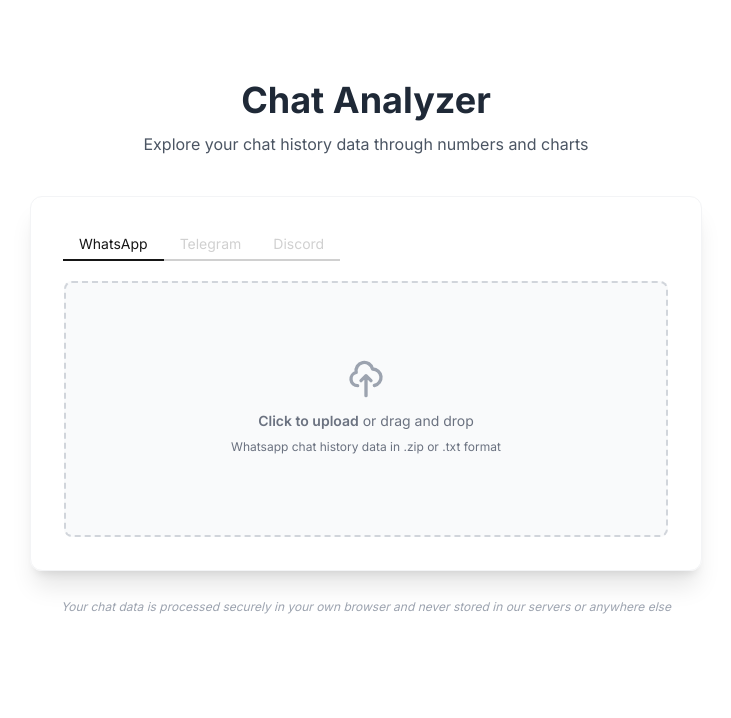
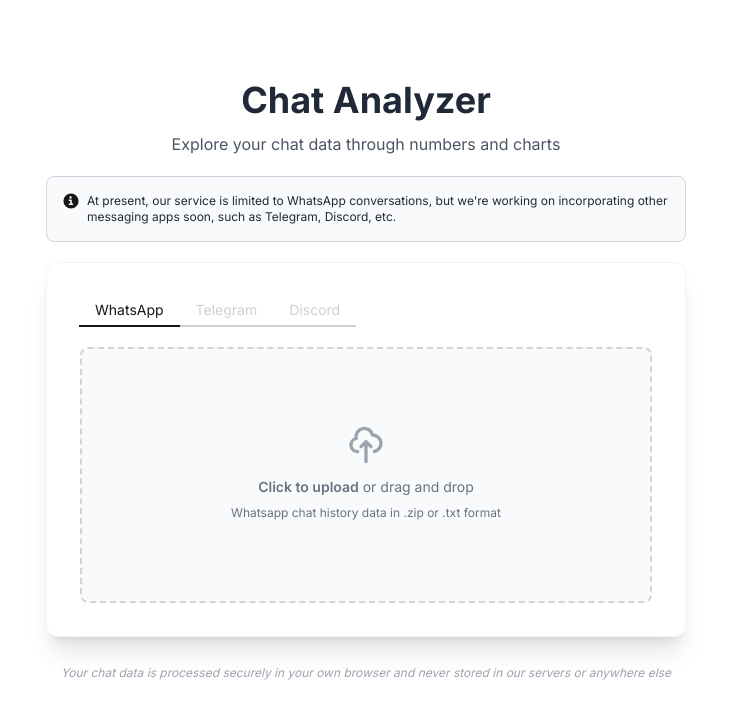
Before and after one commit to dzakyputra/whatsapp-analyzer, a Next.js app: page / in a window 1280 px wide. Shown: the top 718 px of the page, without its empty margins (274-1005 px from the left). Built offline with nearby package versions, Linux system fonts and the light colour scheme.

Commit message:
add callout

```diff
--- a/src/app/page.tsx
+++ b/src/app/page.tsx
@@ -627,18 +627,31 @@ export default function Home() {
         Chat Analyzer
       </h1>
       <p className="mt-3 text-gray-600">
-        Explore your chat history data through numbers and charts
+        Explore your chat data through numbers and charts
       </p>
     </div>
 
     {/* Upload Box */}
     {isVisibleUploadBox ?
 
-      (<div className="mt-10 max-w-3xl w-full mx-auto px-4">
+      (<div className="mt-5 max-w-2xl w-full mx-auto px-4">
+
+        {/* Callout */}
+        <div id="alert-additional-content-5" className="p-4 border border-gray-300 rounded-lg bg-gray-50 mb-5 text-xs" role="alert">
+          <div className="flex">
+            <svg className="flex-shrink-0 w-4 h-4 me-2 " aria-hidden="true" xmlns="http://www.w3.org/2000/svg" fill="currentColor" viewBox="0 0 20 20">
+              <path d="M10 .5a9.5 9.5 0 1 0 9.5 9.5A9.51 9.51 0 0 0 10 .5ZM9.5 4a1.5 1.5 0 1 1 0 3 1.5 1.5 0 0 1 0-3ZM12 15H8a1 1 0 0 1 0-2h1v-3H8a1 1 0 0 1 0-2h2a1 1 0 0 1 1 1v4h1a1 1 0 0 1 0 2Z"/>
+            </svg>
+            <div className=" text-gray-800 ">
+              At present, our service is limited to WhatsApp conversations, but we're working on incorporating other messaging apps soon, such as Telegram, Discord, etc.
+            </div>
+          </div>
+        </div>
+
         <div className="max-w-2xl mx-auto p-8 rounded-xl shadow-xl border border-gray-100">
-
         <div className="flex items-center">
 
+          {/* Tab */}
           <div role="tablist" className="tabs tabs-bordered w-full">
             <input type="radio" name="my_tabs_1" role="tab" className="tab" aria-label="WhatsApp" defaultChecked/>
             <div role="tabpanel" className="tab-content">
@@ -678,7 +691,7 @@ export default function Home() {
 
       (<div className="mt-10 max-w-lg w-full mx-auto px-4 flex justify-center">
           <button onClick={toggleVisibility} className="text-white bg-gray-600 hover:bg-gray-700 font-medium rounded-lg text-sm px-5 py-2.5 text-center inline-flex items-center ">
-            Upload Another Data
+            Upload a new data
 
             <svg xmlns="http://www.w3.org/2000/svg" fill="none" viewBox="0 0 24 24" strokeWidth={1.5} stroke="currentColor" className="rtl:rotate-180 w-3.5 h-3.5 ms-2">
               <path strokeLinecap="round" stroke-width="3" strokeLinejoin="round" d="M3 16.5v2.25A2.25 2.25 0 0 0 5.25 21h13.5A2.25 2.25 0 0 0 21 18.75V16.5m-13.5-9L12 3m0 0 4.5 4.5M12 3v13.5" />
```
